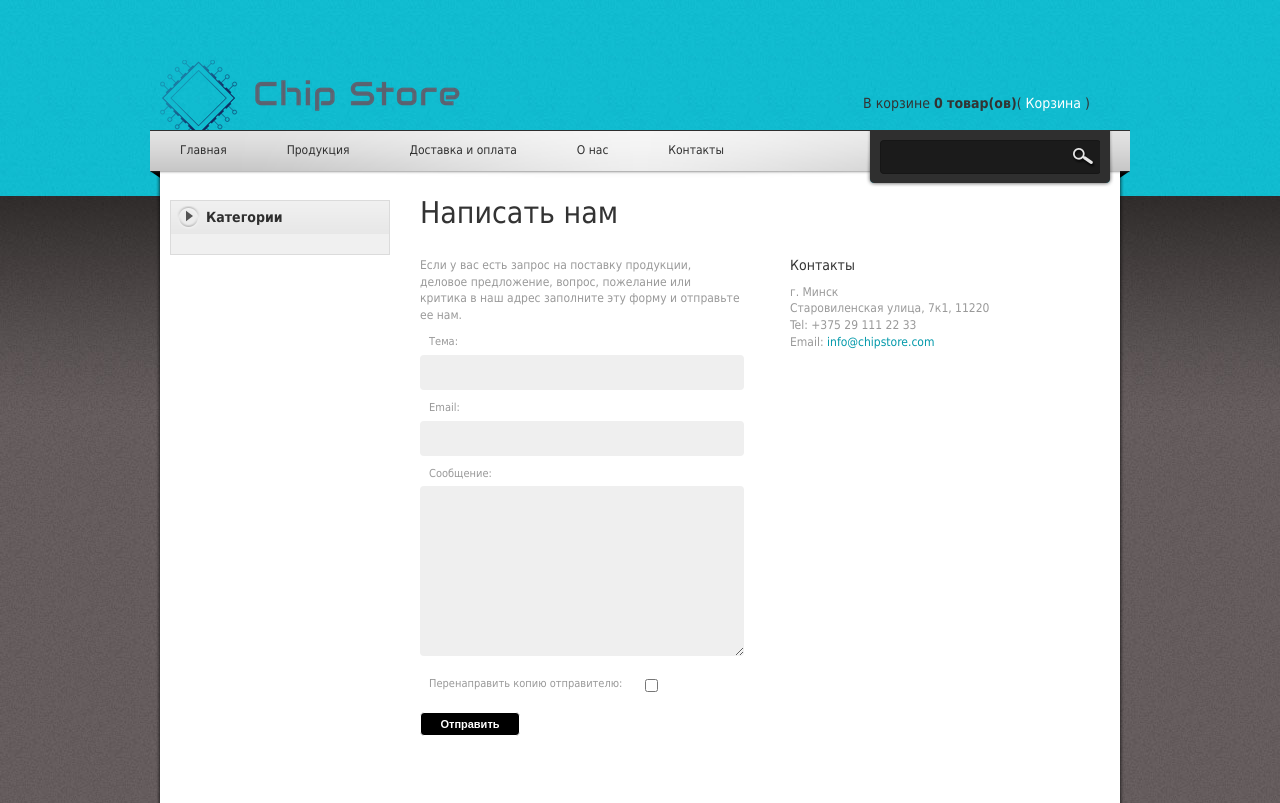
After one commit to VasiliKavaleu/ChipShop, a Django app: template shop/templates/contact.html in a window 1280 px wide. The commit adds this page. Shown: the top 803 px of the page. Run offline with Django 3.2, Linux system fonts and the light colour scheme; the template is opened without the code that fills it: values that come from a table or form of the project are taken from there, others are empty.

Commit message:
contacts form

```diff
--- a/coupons/forms.py
+++ b/coupons/forms.py
@@ -2,4 +2,4 @@ from django import forms
 
 
 class CouponApplyForm(forms.Form):
-    code = forms.CharField(widget=forms.TextInput(attrs={'label': 'Купон'}))
+    code = forms.CharField()
--- a/orders/models.py
+++ b/orders/models.py
@@ -27,6 +27,8 @@ class Order(models.Model):
 
     class Meta:
         ordering = ('-created',)
+        verbose_name = 'Заказ'
+        verbose_name_plural = 'Заказы'
 
     def __str__(self):
         return f'Order {self.id}'
--- a/orders/templates/orders/order/create.html
+++ b/orders/templates/orders/order/create.html
@@ -23,7 +23,7 @@
     </div>
     <form action="." method="post" class="order-form">
         {{ form.as_p }}
-        <p><input type="submit" value="Оформить"></p>
+        <p><input type="submit" value="Оформить" class="order_btn"></p>
         {% csrf_token %}
     </form>
 {% endblock %}
--- /dev/null
+++ b/shop/forms.py
@@ -0,0 +1,8 @@
+from django import forms
+
+class ContactForm(forms.Form):
+	name = forms.CharField(max_length=50)
+	subject = forms.CharField(max_length=100)
+	sender = forms.EmailField()
+	message = forms.CharField(widget=forms.Textarea(attrs={'class': 'copy_flag'}))
+	copy = forms.BooleanField(required=False)
--- a/shop/models.py
+++ b/shop/models.py
@@ -16,7 +16,6 @@ class Category(models.Model):
 
 class Product(models.Model):
     category = models.ForeignKey(Category,
-                                #verbose_name='zRf'
                                 related_name='products',
                                 on_delete=models.CASCADE)
     name = models.CharField('Название товара', max_length=200, db_index=True)
--- /dev/null
+++ b/shop/templates/contact.html
@@ -0,0 +1,50 @@
+{% extends "base.html" %}
+{% load static %}
+
+{% block title %} Контакты {% endblock %}
+
+{% block content %}
+    <div id="content" class="float_r">
+        <h1>Написать нам</h1>
+        <div class="content_half float_l">
+            <p>Если у вас есть запрос на поставку продукции, деловое предложение, вопрос, пожелание или критика в наш адрес заполните эту форму и отправьте ее нам.</p>
+            <div id="contact_form">
+               <form method="post" name="contact" action="#">   <!--                   {% url 'shop:contacts' %}-->
+                   {% csrf_token %}
+                   <p>
+                       <label for="subject">Тема:</label>
+                       {{ form.subject }}
+                   </p>
+                   <p>
+                       <label for="sender">Email:</label>
+                       {{ form.sender }}
+                   </p>
+                   <p>
+                       <label for="sender">Сообщение:</label>
+                       {{ form.message }}
+                   </p>
+                   <p>
+                       <label for="sender" class="redirect_copy">Перенаправить копию отправителю:</label>
+                       {{ form.copy }}
+                   </p>
+                    <div class="cleaner h10"></div>
+                    <input type="submit" class="submit_btn" name="submit" id="submit" value="Отправить" />
+                </form>
+            </div>
+        </div>
+        <div class="content_half float_r">
+            <h5>Контакты</h5>
+            г. Минск <br />
+            Старовиленская улица, 7к1, 11220<br />
+
+            Tel: +375 29 111 22 33<br />
+            Email: <a href="mailto:info@yourcompany.com">info@chipstore.com</a><br/>
+
+            <div class="cleaner h40"></div>
+        </div>
+
+        <div class="cleaner h30"></div>
+
+        <iframe src="https://www.google.com/maps/embed?pb=!1m18!1m12!1m3!1d2350.213842657513!2d27.554499516009667!3d53.910175840028835!2m3!1f0!2f0!3f0!3m2!1i1024!2i768!4f13.1!3m3!1m2!1s0x46dbcf947641683f%3A0xafbac739fc60b4d6!2z0YPQuy4g0KHRgtCw0YDQvtCy0LjQu9C10L3RgdC60LDRjyA3LCDQnNC40L3RgdC6!5e0!3m2!1sru!2sby!4v1594237578594!5m2!1sru!2sby" width="680" height="350" frameborder="0" style="border:0;" allowfullscreen="" aria-hidden="false" tabindex="0"></iframe>
+    </div>
+{% endblock %}
--- a/shop/templates/delivery_payment/delivery.html
+++ b/shop/templates/delivery_payment/delivery.html
@@ -9,7 +9,8 @@
         <div class="cleaner"></div>
             <blockquote>
                 <h3>Самовывоз</h3>
-                    Самовывоз возможен из города Минска. Адрес и условия самовывоза уточняйте по контактным данным, указанным на странице Контакты
+                    Самовывоз возможен из города Минска. Адрес и условия самовывоза уточняйте по контактным данным, указанным на странице
+                    <a href="{% url 'shop:contacts' %}">Контакты</a>.
                     <br>При желании забрать заказ из нашего офиса, рекомендуем Вам предварительно позвонить для уточнения наличия товара.
                     <br>Вы всегда можете посетить наш офис и приобрести понравившуюся продукцию «на месте».
                     <br>Самовывоз бесплатен, покупатель оплачивает только стоимость товара.
--- a/shop/templates/product/detail.html
+++ b/shop/templates/product/detail.html
@@ -41,7 +41,7 @@
                     {{ cart_product_form }}
                     {% csrf_token %}
                     <div class="cleaner h20"></div>
-                    <input type="submit" value="Добавить в корзину">
+                    <input type="submit" class="add_to_cart" value="Добавить в корзину">
                 </form>
 
 			</div>
--- a/shop/urls.py
+++ b/shop/urls.py
@@ -13,4 +13,5 @@ urlpatterns = [
     path('delivery', views.delivery, name='delivery'),
     path('payment', views.payment, name='payment'),
     path('aboutus', views.about_us, name='about_us'),
+    path('contacts', views.contacts, name='contacts'),
 ]
--- a/static/css/additional.css
+++ b/static/css/additional.css
@@ -3,7 +3,7 @@ div#templatemo_main {
 }
 
 .decor {
-  text-shadow: -1px -1px #FFF,
+/*  text-shadow: -1px -1px #FFF,
                -2px -2px #FFF,
                -1px 1px #FFF,
                -2px 2px #FFF,
@@ -14,13 +14,16 @@ div#templatemo_main {
                -3px -3px 2px #BBB,
                -3px 3px 2px #BBB,
                3px 3px 2px #BBB,
-               3px -3px 2px #BBB;
+               3px -3px 2px #BBB;*/
   color: #696969;
   transition: all 1s;
   }
   .decor:hover {
     color: steelblue;
       }
+
+
+
 
 .product_box:hover {
     box-shadow: 0 0 5px rgba(0,9,90,0.5);
@@ -33,15 +36,26 @@ img.cart: {
 }
 
 
+
 img.cart:hover {
     box-shadow: 0 0 5px grey;
     border-radius: 10px;
 
 }
 
+label.redirect_copy {
+    min-width: 200px;
+}
+
 .order-form {
     float: left;
 }
+
+input#id_copy {
+    width: 13px;
+    clear: inherit;
+}
+
 
 form p label, form p input {
     float:left;
@@ -101,9 +115,9 @@ input[type="image"]:hover {
     border-radius: 10px;
 }
 
-h1.decor {
+/*h1.decor {
     padding-left: 250px;
-}
+}*/
 
 
 .decor.cart {
@@ -111,9 +125,9 @@ h1.decor {
 }
 
 
-h1.decor.list {
+/*h1.decor.list {
   padding-left: 150px;
-}
+}*/
 
 
 img.empty {
@@ -129,6 +143,39 @@ img.payment {
 .coupons {
     float: left;
 }
+
+
+input[type="submit"] {
+    width: 70px;
+}
+
+input.order_btn {
+    width: 323px;
+}
+
+input.apply_coupon {
+    width: 120px;
+}
+
+label.coupons_label {
+    margin-right: 10px;
+}
+
+input#submit {
+    width: 100px;
+}
+
+textarea#id_message {
+    width: 300px;
+    font-size: 13px;
+    margin-bottom: 10px;
+    padding: 10px 12px;
+    border: 0;
+    background: #efefef;
+    color: #666;
+    border-radius: 4px;
+}
+
 
 /*Product detail*/
 label {
@@ -217,3 +264,7 @@ a.dis {
 .center {
   text-align: center;
 }
+
+input.add_to_cart {
+    width: 200px;
+}
--- a/static/templatemo_style.css
+++ b/static/templatemo_style.css
@@ -212,7 +212,7 @@ h6 { font-size: 12px; margin: 0 0 5px; padding: 0; }
 
 #contact_form form label { display: block; width: 100px; margin-right: 12px; font-size: 11px }
 
-#contact_form form textarea {
+/*#contact_form form textarea {
 	font-family: Arial, Helvetica, sans-serif;
 	width: 270px;
 	height: 200px;
@@ -221,7 +221,7 @@ h6 { font-size: 12px; margin: 0 0 5px; padding: 0; }
 	background: #fff;
 	border: 1px solid #dedede;
 }
-
+*/
 #contact_form form .submit_btn {
 	display: block;
 	padding: 5px 12px;
@@ -283,7 +283,7 @@ h6 { font-size: 12px; margin: 0 0 5px; padding: 0; }
 }
 .nivo-controlNav a {
 	display:block;
-	width:14px;
+/*	width:14px;*/
 	height:18px;
 	background:url(images/bullets.png) no-repeat;
 	text-indent:-9999px;
--- a/templates/initial_base.html
+++ b/templates/initial_base.html
@@ -69,8 +69,8 @@
                     </li>
                     {% url 'shop:about_us' as about %}
                     <li><a href="{% url 'shop:about_us' %}" class="{% if request.path == about %}selected{% endif %}">О нас</a></li>
-    <!--                <li><a href="checkout.html" >Checkout</a></li>-->
-    <!--                <li><a href="contact.html">Contact Us</a></li>-->
+                    {% url 'shop:contacts' as contacts %}
+                    <li><a href="{% url 'shop:contacts' %}" class="{% if request.path == contacts %}selected{% endif %}">Контакты</a></li>
                 </ul>
                 <br style="clear: left" />
             </div> <!-- end of ddsmoothmenu -->
@@ -102,7 +102,7 @@
         </div> <!-- END of templatemo_main -->
 
     <div id="templatemo_footer">
-    	<p><a href="{% url 'shop:index' %}">Главная</a> | <a href="{% url 'shop:product_list' %}">Продукция</a> | <a href="{% url 'shop:about_us' %}">О нас</a>
+    	<p><a href="{% url 'shop:index' %}">Главная</a> | <a href="{% url 'shop:product_list' %}">Продукция</a> | <a href="{% url 'shop:about_us' %}">О нас</a> | <a href="{% url 'shop:contacts' %}">Контакты</a>
 		</p>
 
     	Copyright © 2020 <a href="#">vasiliy.kavaleu@gmail.com</a> </div> <!-- END of templatemo_footer -->
```
Also changed, not shown: ChipShop/settings.py (+6 -11 lines), cart/templates/cart/detail.html (+36 -22 lines), shop/templates/index.html (+6 -4 lines), shop/templates/product/list.html (+4 -4 lines), shop/views.py (+32 -5 lines).
